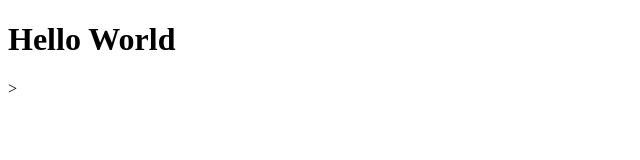
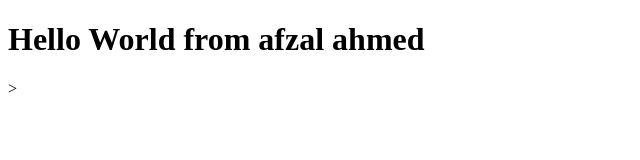
Before and after one commit to afzalahmed81/Bootcamp20220, a plain HTML site: page index.html in a window 1280 px wide. Shown: the whole page, without its empty margins (0-640 px from the left). Drawn offline with Linux system fonts and the light colour scheme.

Commit message:
Update index.html
name added

```diff
--- a/index.html
+++ b/index.html
@@ -7,6 +7,6 @@
     <title>Document</title>
 </head>
 <body>
-    <h1>Hello World </h1>>
+    <h1>Hello World from afzal ahmed </h1>>
 </body>
 </html>
```
